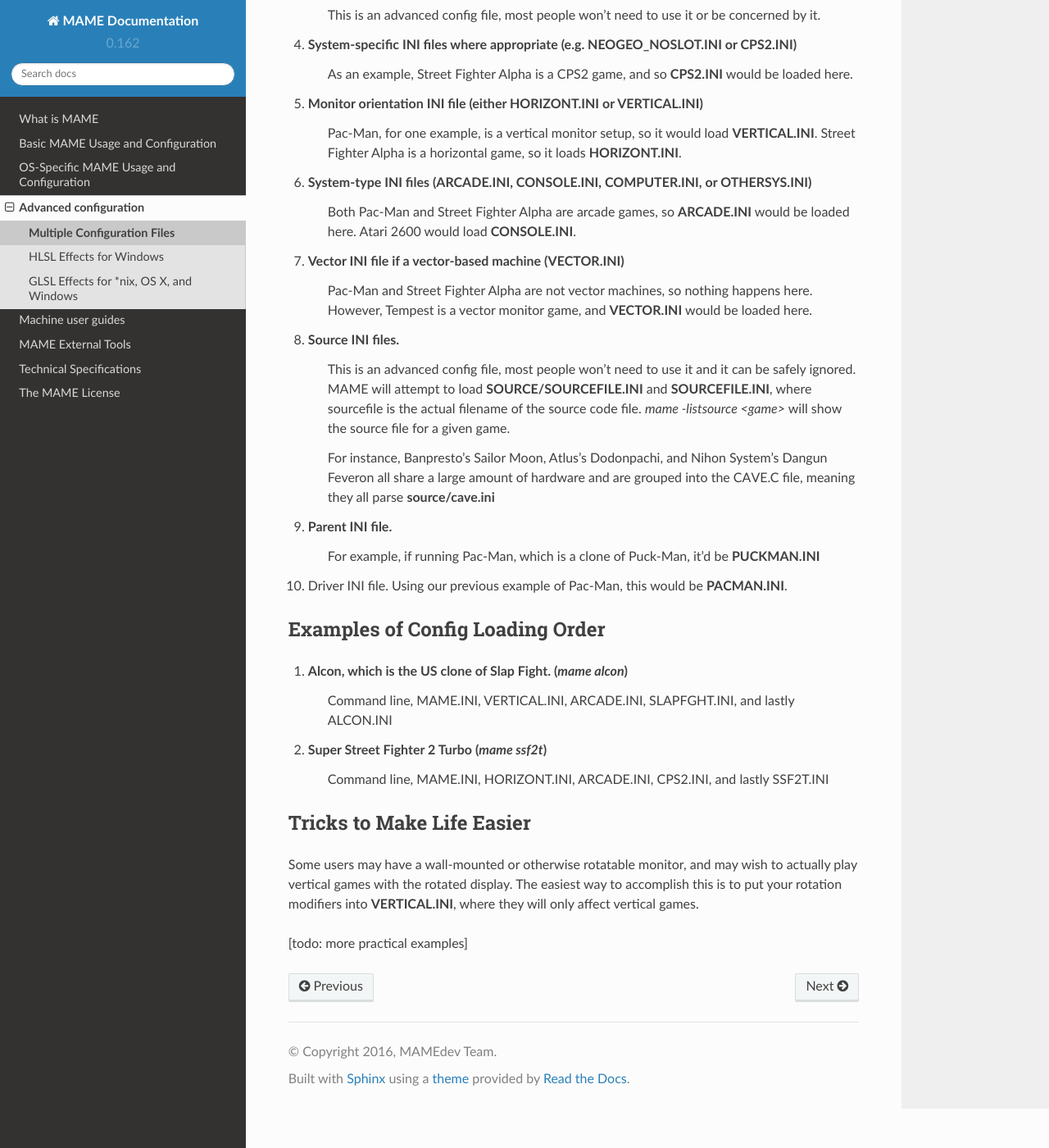
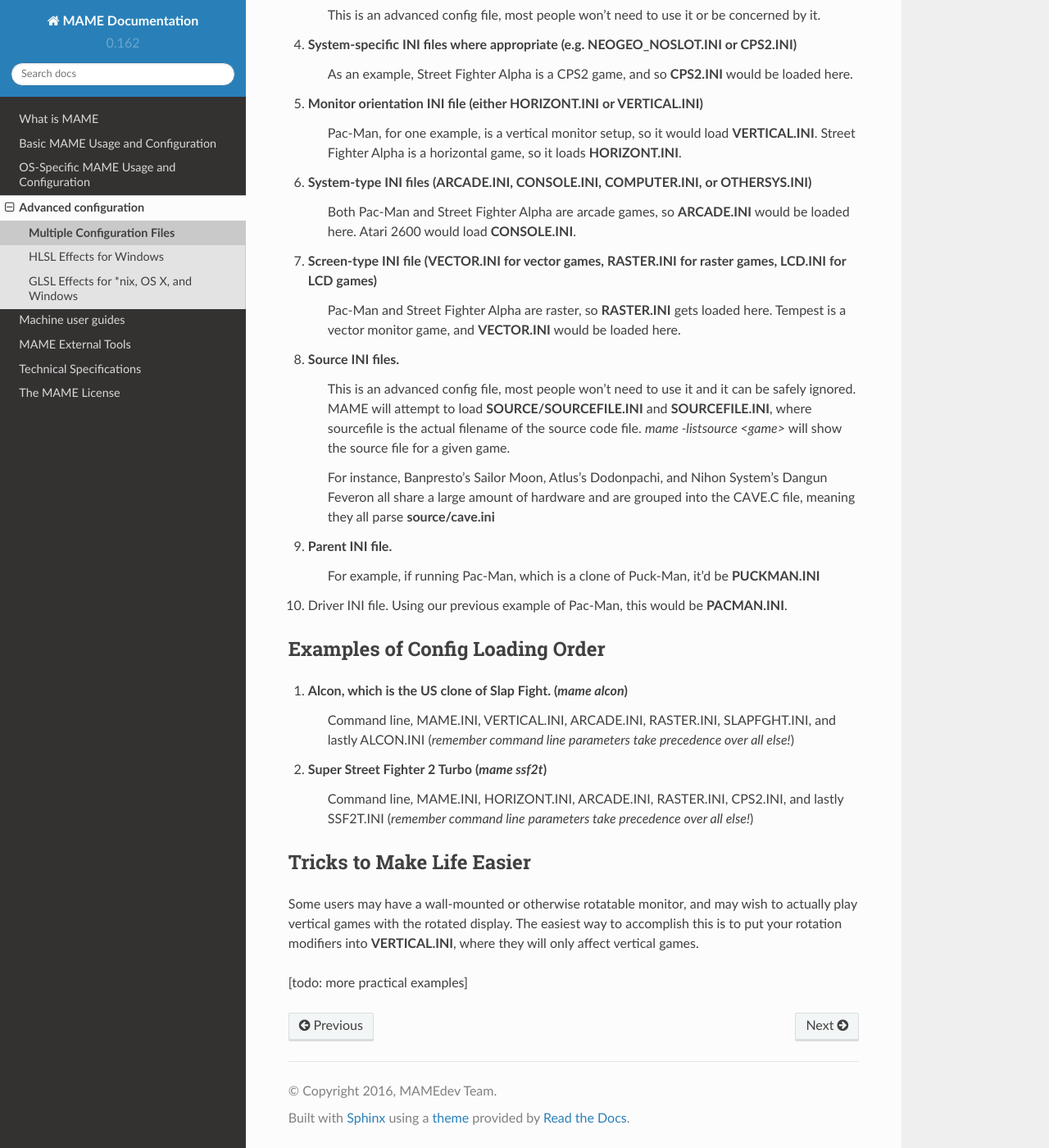
Before and after one commit to mamedev/docs, a Sphinx documentation site: the page built from source/advanced/multiconfig.rst, in a window 1280 px wide and 1400 px high, scrolled down 485 px. Shown: the whole window at 82% size. Built offline with Sphinx 7.4.7 and the Read the Docs theme 2.0.0, drawn with Linux system fonts in a browser that asks for light colours.

Commit message:
Miscellaneous corrections
1. Update suggested vector HLSL defaults.
2. Two new INIs since I wrote the section, plus some verbiage
adjustment.
3. Need to be more careful with search and replace.

```diff
--- a/source/advanced/multiconfig.rst
+++ b/source/advanced/multiconfig.rst
@@ -19,8 +19,8 @@ Order of Config Loading
     Pac-Man, for one example, is a vertical monitor setup, so it would load **VERTICAL.INI**. Street Fighter Alpha is a horizontal game, so it loads **HORIZONT.INI**.
 6. System-type INI files (**ARCADE.INI**, **CONSOLE.INI**, **COMPUTER.INI**, or **OTHERSYS.INI**)
     Both Pac-Man and Street Fighter Alpha are arcade games, so **ARCADE.INI** would be loaded here. Atari 2600 would load **CONSOLE.INI**.
-7. Vector INI file if a vector-based machine (**VECTOR.INI**)
-    Pac-Man and Street Fighter Alpha are not vector machines, so nothing happens here. However, Tempest is a vector monitor game, and **VECTOR.INI** would be loaded here.
+7. Screen-type INI file  (**VECTOR.INI** for vector games, **RASTER.INI** for raster games, **LCD.INI** for LCD games)
+    Pac-Man and Street Fighter Alpha are raster, so **RASTER.INI** gets loaded here. Tempest is a vector monitor game, and **VECTOR.INI** would be loaded here.
 8. Source INI files.
     This is an advanced config file, most people won't need to use it and it can be safely ignored.
     MAME will attempt to load **SOURCE/SOURCEFILE.INI** and **SOURCEFILE.INI**, where sourcefile is the actual filename of the source code file.
@@ -37,10 +37,10 @@ Examples of Config Loading Order
 --------------------------------
 
 1. Alcon, which is the US clone of Slap Fight. (*mame alcon*)
-    Command line, MAME.INI, VERTICAL.INI, ARCADE.INI, SLAPFGHT.INI, and lastly ALCON.INI
+    Command line, MAME.INI, VERTICAL.INI, ARCADE.INI, RASTER.INI, SLAPFGHT.INI, and lastly ALCON.INI (*remember command line parameters take precedence over all else!*)
 
 2. Super Street Fighter 2 Turbo (*mame ssf2t*)
-    Command line, MAME.INI, HORIZONT.INI, ARCADE.INI, CPS2.INI, and lastly SSF2T.INI
+    Command line, MAME.INI, HORIZONT.INI, ARCADE.INI, RASTER.INI, CPS2.INI, and lastly SSF2T.INI (*remember command line parameters take precedence over all else!*)
 
 
 Tricks to Make Life Easier
--- a/source/basicuse/gettingstarted.rst
+++ b/source/basicuse/gettingstarted.rst
@@ -3,7 +3,7 @@ An Introduction to MAME
 
 MAME is an acronym which stands for Multi Arcade Machine Emulator. MAME documents and reproduces through emulation the inner components of arcade machines, computers, consoles, chess computers, calculators, and many other types of electronic amusement machines. As a nice side-effect, MAME allows to use on a modern PC those programs and games which were originally developed for the emulated machines.
 
-At one point there were actually two separate projects, MAME and MAME. MAME covered arcade machines, while MAME covered everything else. They are now merged into the one MAME.
+At one point there were actually two separate projects, MAME and MESS. MAME covered arcade machines, while MESS covered everything else. They are now merged into the one MAME.
 
 MAME is mostly programmed in C with some core components in C++. MAME can currently emulate over 32000 individual systems from the last 5 decades.
 
```
Also changed, not shown: source/advanced/hlsl.rst (+9 -9 lines).
